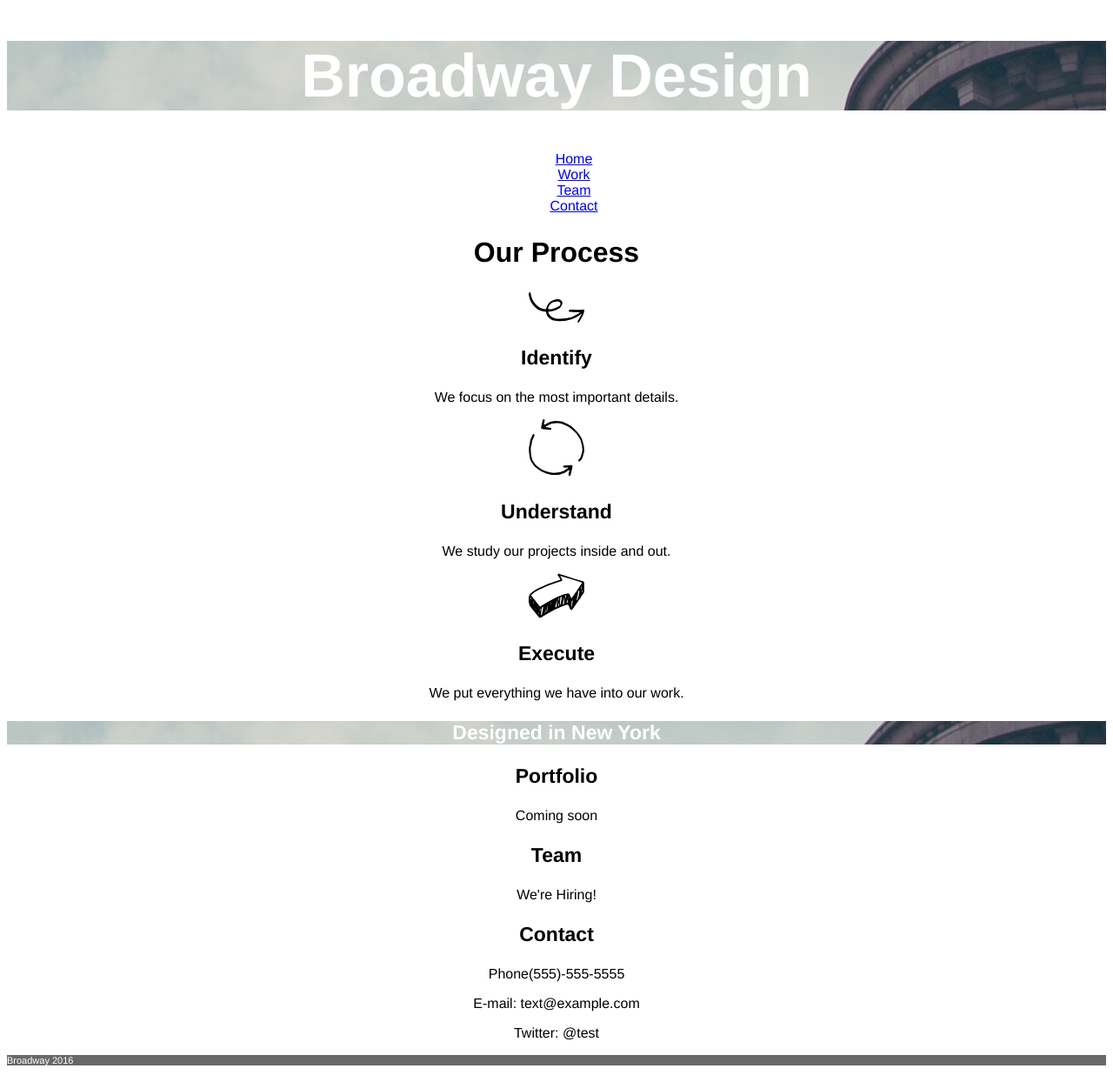
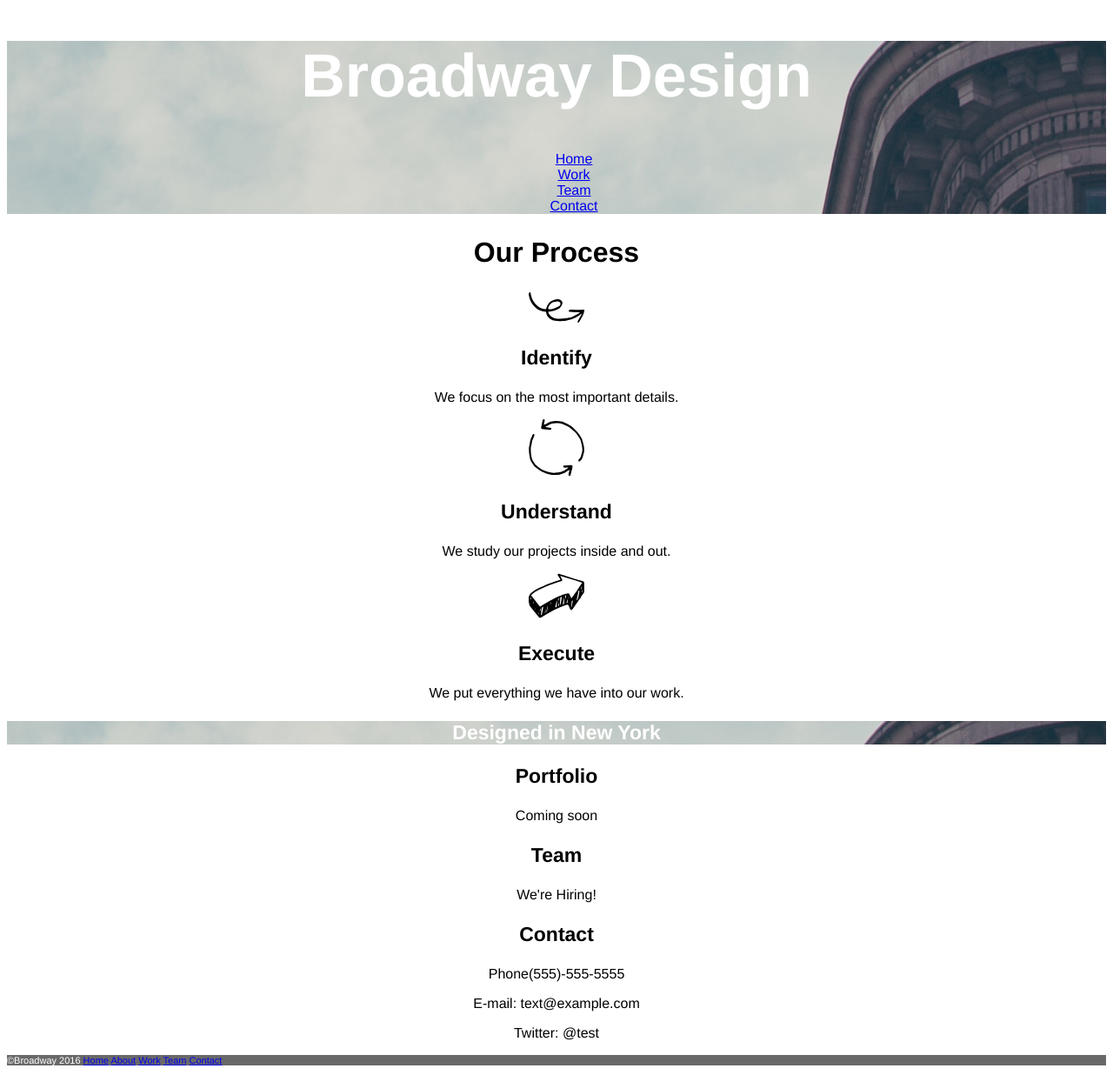
Before and after one commit to laura-313/broadway, a plain HTML site: page index.html in a window 1280 px wide. Shown: the whole page at 87% size. Drawn offline with Linux system fonts and the light colour scheme.

Commit message:
Add header footer

```diff
--- a/index.html
+++ b/index.html
@@ -5,19 +5,17 @@
       <link href="resources/css/index.css" type="text/css" rel="stylesheet">
 </head>
 <body>
-  <div>
-<!--
-    <img src="./resources/images/the-flatiron-building.png" alt="the flatiron building"> -->
+  <div class="header">
 
     <h1>Broadway Design</h1>
-    <nav>
+
       <ul>
         <li><a href="#">Home</a></li>
         <li><a href="#">Work</a></li>
-        <li><a href="#">Team</a></li>
+        <li><a href="#">Team</a><li>
         <li><a href="#">Contact</a></li>
       </ul>
-    </nav>
+  </div>
   </p>
     </div>
     <h2>Our Process</h2>
@@ -64,9 +62,16 @@
     <p>
       Twitter: @test
     </p>
-    <p id="footer">
-      Broadway 2016
-    </p>
+    <div class="footer">
+      <p>
+      ©Broadway 2016
+        <a class="nav" href="#home">Home</a>
+        <a class="nav" href="about">About</a>
+        <a class="nav" href="#work">Work</a>
+        <a class="nav" href="#team">Team</a>
+        <a class="nav" href="#contact">Contact</a>
+     <p>
+    </div>
 
 
 </body>
--- a/resources/css/index.css
+++ b/resources/css/index.css
@@ -1,6 +1,8 @@
 body {
   font-family: helvetica;
   text-align: center;
+}
+.header {background-image: url("../images/the-flatiron-building.png");
 }
 h1 {
 
@@ -26,16 +28,15 @@ h4 {
   font-size: 18;
   color: white;
 }
-h1, #nav{
-  background-image: url("../images/the-flatiron-building.png");
-}
+
 p {
   font-size: 14;
 }
 ul {
   list-style-type: none;
+  color: white;
 }
-#footer {
+.footer {
   text-align: left;
   font-size: 11px;
   color: white;
```
